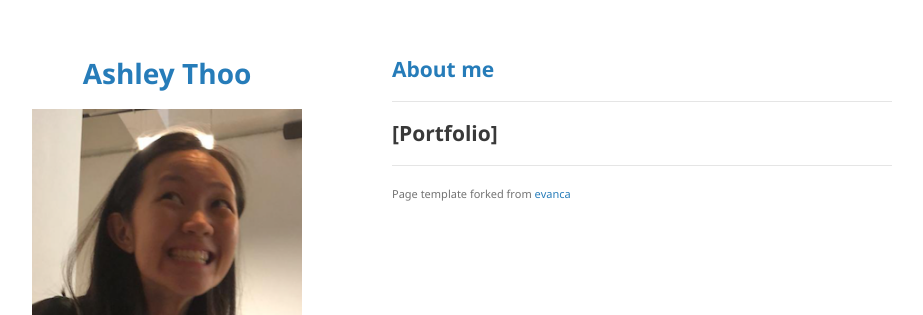
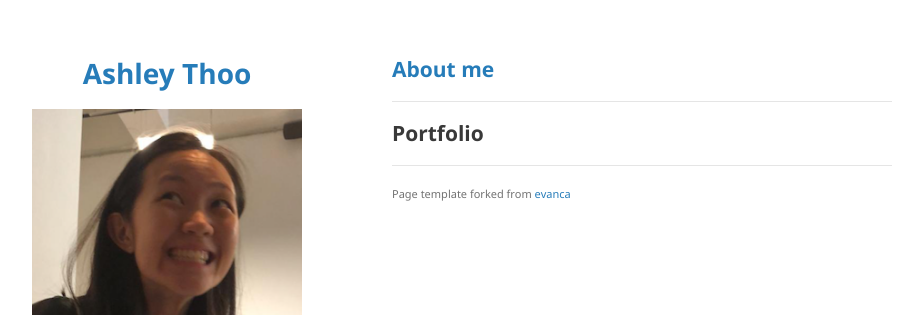
Before and after one commit to ashleythy/ashleythy.github.io, a Jekyll site: the page built from index.md, in a window 1280 px wide. Shown: the top 315 px of the page, without its empty margins (178-1101 px from the left). Built offline with Jekyll 4.4.1, drawn with Linux system fonts in a browser that asks for light colours; our own code applies the rules of GitHub Pages for plain Markdown files.

```diff
--- a/index.md
+++ b/index.md
@@ -3,7 +3,7 @@
 
 ---
 
-## [Portfolio]
+## Portfolio
 
 
 
```
